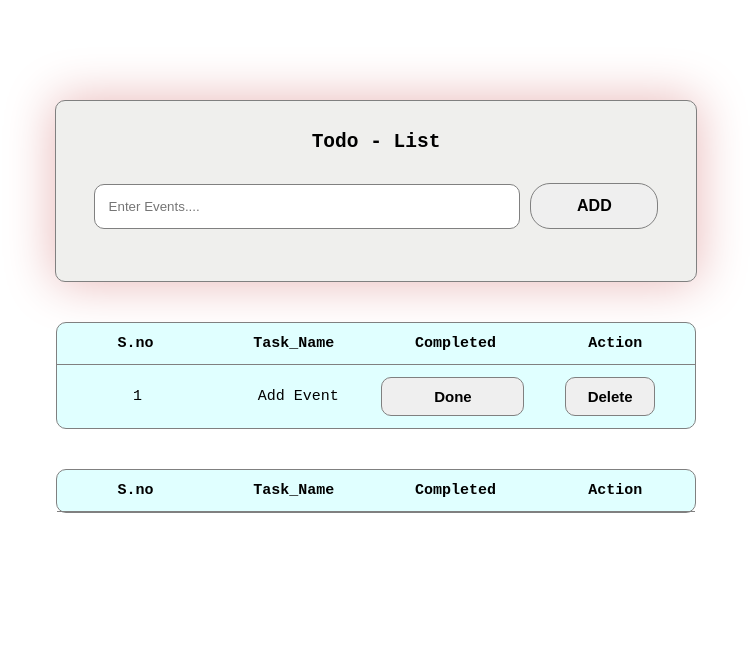
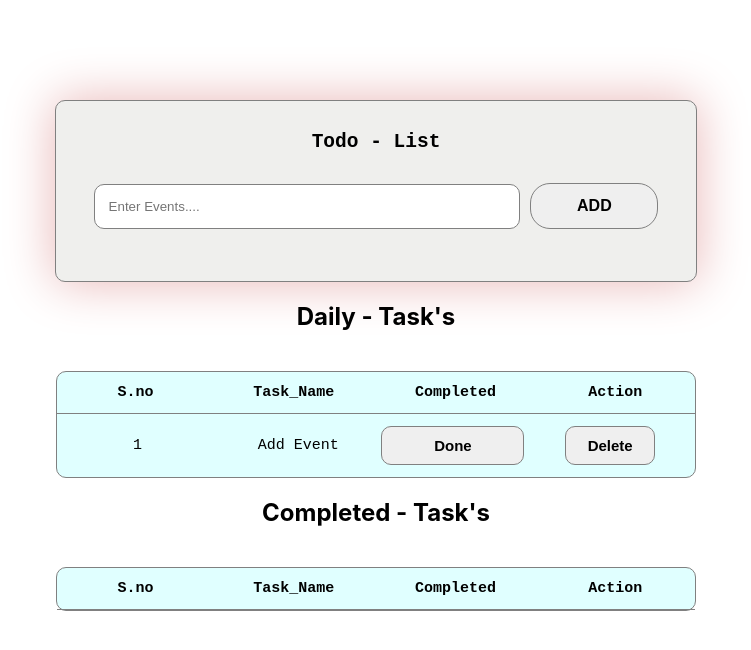
Before and after one commit to prashanth810/CBTC, a React (Create React App) app: page / in a window 1280 px wide. Shown: the top 650 px of the page, without its empty margins (264-1015 px from the left). Built offline with nearby package versions, Linux system fonts and the light colour scheme.

Commit message:
Update Todolist.js

```diff
--- a/src/Component/Todolist.js
+++ b/src/Component/Todolist.js
@@ -62,6 +62,7 @@ const Todolist = () => {
       </form>
 
       <div className="todo_list">
+        <h2 className="dailytasks"> Daily - Task's </h2>
         <table className="todo-table">
           <tr className="todo-row">
             <th className="todo_sno"> S.no </th>
@@ -96,6 +97,7 @@ const Todolist = () => {
       {/* complete tasks */}
 
       <div className="todo_list">
+        <h2 className="completedtasks"> Completed - Task's </h2>
         <table className="todo-table">
           <tr className="todo-row">
             <th className="todo_sno"> S.no </th>
```
